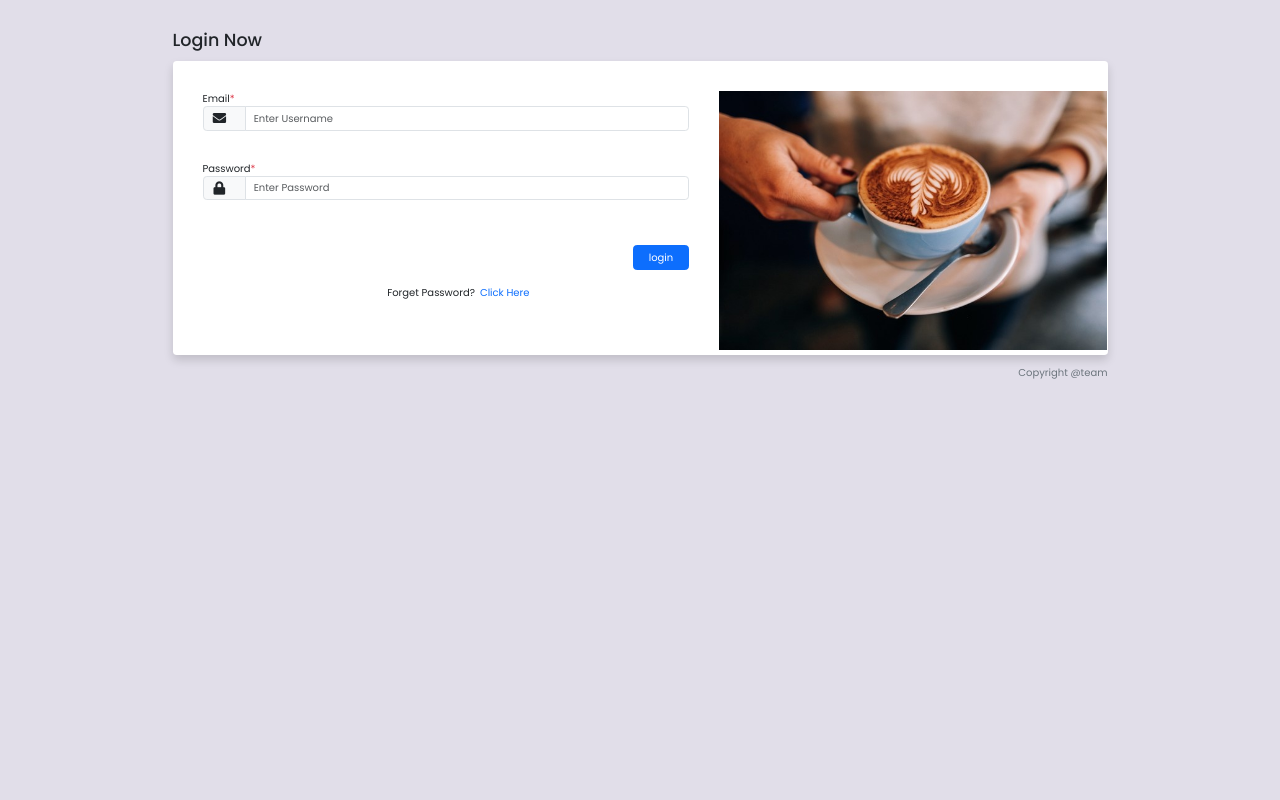
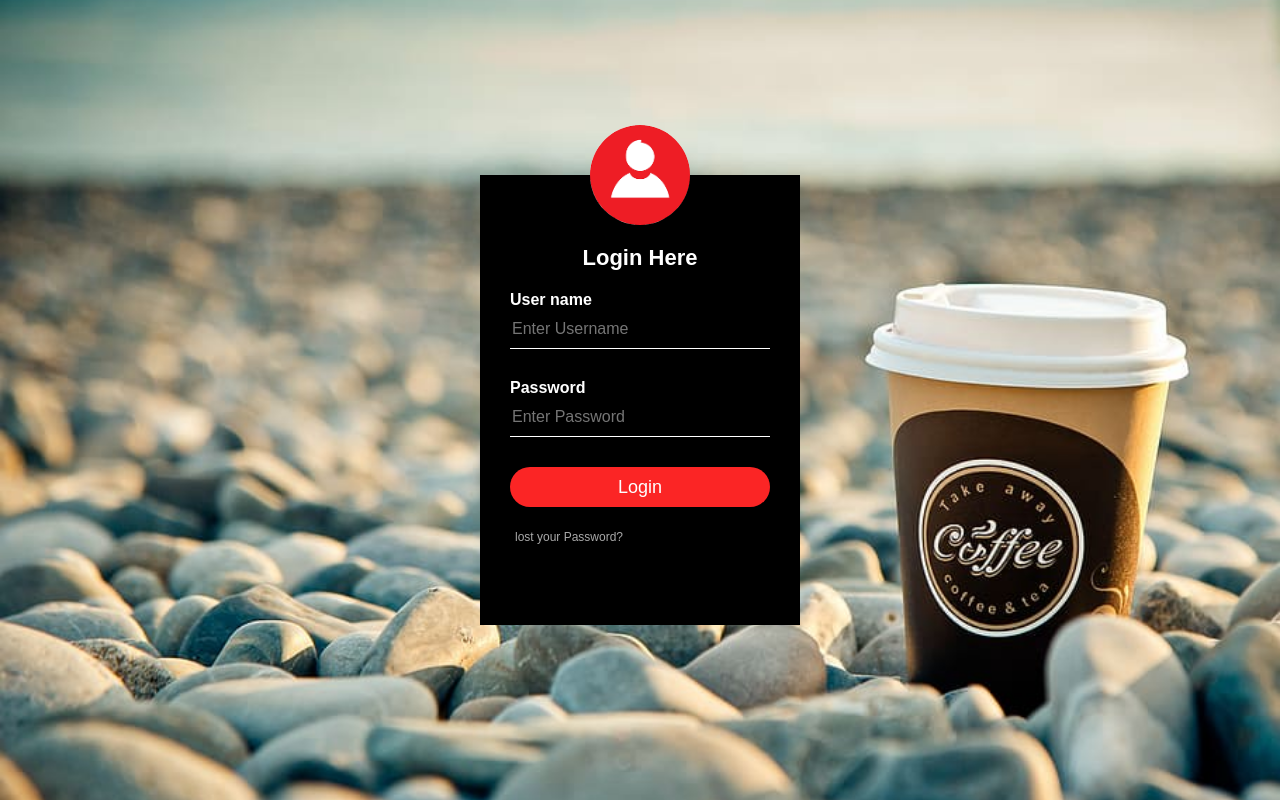
Before and after one commit to islam-saman/ai2m_cafe, a PHP site: page /ai2m_cafe/views/login.php in a window 1280 px wide. Run offline with PHP 8.4, Linux system fonts and the light colour scheme; data that the repository does not hold is empty; some libraries are stand-ins or nearby versions.

Commit message:
update style in login page and add env structure

```diff
--- a/controllers/admin/addUser.php
+++ b/controllers/admin/addUser.php
@@ -6,6 +6,7 @@ error_reporting(E_ALL);
 header("Access-Control-Allow-Origin: *");
 
 include '../../helpers/database.php';
+include '../../env.php';
 
 
 
@@ -115,7 +116,7 @@ if($form_errors)
     {
         try
         {
-            $db = new Database("root","1191997","ai2m");
+            $db = new Database(dbUser,dbPass,dbName);
             if($db)
             {
                // first check of the category is existed or not
--- a/controllers/admin/allUser.php
+++ b/controllers/admin/allUser.php
@@ -6,11 +6,11 @@ error_reporting(E_ALL);
 header("Access-Control-Allow-Origin: *");
 
  include '../../helpers/database.php';
-
+ include '../../env.php';
 
 try
 {
-    $db = new Database("root","1191997","ai2m");
+    $db = new Database(dbUser,dbPass,dbName);
     if($db)
     {
 
--- a/controllers/admin/deleteUser.php
+++ b/controllers/admin/deleteUser.php
@@ -6,6 +6,7 @@ error_reporting(E_ALL);
 header("Access-Control-Allow-Origin: *");
 
  include '../../helpers/database.php';
+ include '../../env.php';
 
 
 $Data = json_decode($_POST["data"], true);
@@ -14,7 +15,7 @@ $secretkey               = $Data["secretkey"];
 
 try
 {
-    $db = new Database("root","1191997","ai2m");
+    $db = new Database(dbUser,dbPass,dbName);
     if($db)
     {
 
@@ -35,5 +36,3 @@ catch(Exception $dbConError)
 {
     $dbConError->getTrace();
 }
-
-?>
--- a/controllers/admin/editUser.php
+++ b/controllers/admin/editUser.php
@@ -6,6 +6,7 @@ error_reporting(E_ALL);
 header("Access-Control-Allow-Origin: *");
 
 include '../../helpers/database.php';
+include '../../env.php';
 
 
   $userInput = json_decode($_POST["user"], true);
@@ -108,7 +109,7 @@ include '../../helpers/database.php';
     {
         try
         {
-            $db = new Database("root","1191997","ai2m");
+            $db = new Database(dbUser,dbPass,dbName);
             if($db)
             {
 
--- a/controllers/admin/oldUserData.php
+++ b/controllers/admin/oldUserData.php
@@ -6,7 +6,7 @@ error_reporting(E_ALL);
 header("Access-Control-Allow-Origin: *");
 
  include '../../helpers/database.php';
-
+  include '../../env.php';
 
 $Data = json_decode($_POST["data"], true);
 
@@ -14,7 +14,7 @@ $secretkey               = $Data["secretkey"];
 
 try
 {
-    $db = new Database("root","1191997","ai2m");
+    $db = new Database(dbUser,dbPass,dbName);
     if($db)
     {
 
--- a/public/js/login.js
+++ b/public/js/login.js
@@ -82,7 +82,7 @@ async function loginAction()
             {
                 vNotify.success({ text: "User has been logedin Successfully", visibleDuration: 2000, fadeInterval: 20 });
                 setTimeout(() => {
-                    window.location.href='http://localhost/ai2m_cafe/views/admin/index.php'
+                    window.location.href='http://http://localhost/ai2m_cafe/views/user/index.php'
                 },1200)
 
             }
@@ -133,6 +133,10 @@ function newpassDetilesBuilder(elem)
     newpass[elem.name] = elem.value
 }
 
+function closepopupImmediately()
+{
+     popup.classList.remove("open-popup");
+}
 
 async function closepopup()
 {
@@ -144,12 +148,12 @@ async function closepopup()
     var pattern_pass =  /^[a-z _]{8}$/ ;
     if(newpassword == '')
     {
-        NewPassword.innerHTML = 'password is required';
+        NewPassword.innerHTML = 'Password is required';
     }
-    else if(!pattern_pass.test(newpassword))
-    {
-        NewPassword.innerHTML = 'error password';
-    }
+    // else if(!pattern_pass.test(newpassword))
+    // {
+    //     NewPassword.innerHTML = 'Error Password';
+    // }
     else
     {
         NewPassword.innerHTML =""
@@ -159,7 +163,7 @@ async function closepopup()
     var Secretkey = $("Secretkey");
     if(secretkey == '')
     {
-        Secretkey.innerHTML = 'Secretkey is required';
+        Secretkey.innerHTML = 'Secret key is required';
     }
     else
     {
--- a/public/styles/login.css
+++ b/public/styles/login.css
@@ -1,15 +1,92 @@
+body{
+    margin: 0;
+    padding: 0;
+    background: url(../images/home.jpg);
+    background-size:cover;
+    background-position: center;
+    font-family: sans-serif;
+}
+.loginbox{
+    width: 320px;
+    height: 450px;
+    background: #000;
+    color: #fff;
+    top: 50%;
+    left: 50%;
+    position: absolute;
+    transform: translate(-50%, -50%);
+    box-sizing: border-box;
+    padding: 70px 30px;
+}
+.avatar{
+    width: 100px;
+    height: 100px;
+    border-radius: 50%;
+    position: absolute;
+    top: -50px;
+    left: calc(50% - 50px);
+}
+h1{
+    margin: 0;
+    padding: 0 0 20px;
+    text-align: center;
+    font-size: 22px;
+}
 
+.loginbox p{
+    margin: 0;
+    padding: 0;
+    font-weight: bold;
+}
+.loginbox input{
+    width: 100%;
+    margin-bottom: 20px;
+}
+
+.loginbox input[type="text"], input[type="password"]
+{
+    border: none;
+    border-bottom: 1px solid #fff;
+    background: transparent;
+    outline: none;
+    height: 40px;
+    color: #fff;
+    font-size: 16px;
+}
+.loginbox input[type="submit"]
+{
+    border: none;
+    outline: none;
+    height: 40px;
+    background: #fb2525;
+    color: #fff;
+    font-size: 18px;
+    border-radius: 20px;
+}
+.loginbox input[type="submit"]:hover
+{
+    cursor: pointer;
+    color: #000;
+}
+.loginbox a{
+    text-decoration: none;
+    font-size: 12px;
+    line-height: 20px;
+    color: darkgray;
+}
 .login-form {
   background-color: #eeeeee;
 }
+
 a {
   padding: 0px 5px;
   text-decoration: none;
 }
 .popup
 {
-    width: 400px;
-    background: #fff;
+     width: 320px;
+    height: 450px;
+    background: #000;
     border-radius: 6px;
     position: absolute;
     top: 50%;
--- a/views/admin/header.php
+++ b/views/admin/header.php
@@ -8,7 +8,7 @@
         <a href="#popular">popular</a>
         <a href="#menu">menu</a>
         <a href="/ai2m_cafe/views/admin/manual_order.php">order</a>
-        <a href="#blogs">blogs</a>
+        <a href="./all_user.php">All User</a>
     </nav>
 
     <div class="icons">
--- a/views/login.php
+++ b/views/login.php
@@ -2,11 +2,16 @@
 
 
 
-<?php include("../helpers/include_with_variable.php") ?>
-<?php include_with_variable('./admin/head.php', array('title' => 'login','link'=>'../public/styles/login.css','not'=>"https://rawgit.com/MLaritz/Vanilla-Notify/master/dist/vanilla-notify.css")); ?>
 
+
+<html>
+<head>
+    <title>login</title>
+    <link rel="stylesheet" type="text/css" href="../public/styles/login.css">
+    <link rel="stylesheet" href="https://rawgit.com/MLaritz/Vanilla-Notify/master/dist/vanilla-notify.css">
+</head>
 <body>
-<div class="login-page mt-5">
+<!-- <div class="login-page mt-5">
   <div class="container">
     <div class="row">
       <div class="col-lg-10 offset-lg-1">
@@ -65,7 +70,29 @@
     </div>
   </div>
 </div>
-</section>
+</section> -->
+<div class="loginbox">
+  <img src="../public/images/a.png"  class="avatar">
+         <h1>Login Here</h1>
+  <form id="login_form" method="post">
+    <div style="margin-bottom: 10px;">
+      <p>User name</p>
+      <input type="text" name="email" id="email"  placeholder="Enter Username" oninput="userDetilesBuilder(this)">
+      <span id="Email"  style="color: rgb(187, 44, 44);"></span>
+    </div>
+    <div style="margin-bottom: 10px;">
+      <p>Password</p>
+      <input name="password"  type="password"
+      placeholder="Enter Password" id="password" oninput="userDetilesBuilder(this)">
+      <span id="Password" style="color: rgb(187, 44, 44);"></span>
+    </div>
+    <div>
+      <input type="submit" name="" onclick="loginAction()" value="Login">
+    </div>
+        <a href="#" onclick="openpopup()">lost your Password?</a><br>
+  </form>
+    </div>
+</div>
 
         <div class="popup" id="popup">
             <img src="../public/images/404-tick.png" ><br><br>
@@ -84,7 +111,10 @@
                         placeholder="Enter New Password" id="newpassword" oninput="newpassDetilesBuilder(this)">
                     </div>
                     <span id="Newpassword" class="text-danger"></span>
-            <button type="button" onclick="closepopup()" >ok</button>
+                    <div  class=" div_action ">
+                    <button type="button" class="ms-2" onclick="closepopup()" ><b>Save</b></button>
+                    <button type="button" class="ms-2" onclick="closepopupImmediately()"><b>Close</b></button>
+                   </div>
         </div>
 
 
@@ -93,3 +123,4 @@
     <script src="../public/js/login.js"></script>
     <script src="https://rawgit.com/MLaritz/Vanilla-Notify/master/dist/vanilla-notify.min.js"></script>
 </body>
+<html>
```
Also changed, not shown: other parts of public/styles/login.css (+28 -1 lines), controllers/changepass.php (+6 -6 lines), controllers/login.php (+4 -4 lines), public/images/2.jpg (added), public/images/3.jpg (added), public/images/4.avif (added), public/images/a.png (added), public/images/home.jpg (added), public/uploads/1682757905.jpg (deleted), 1 other file.
